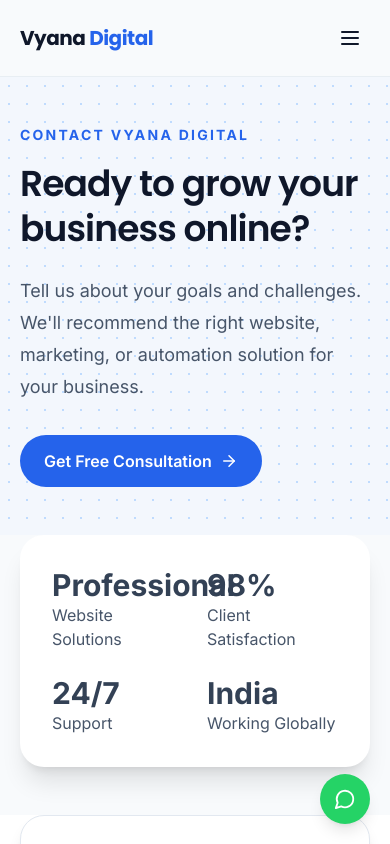
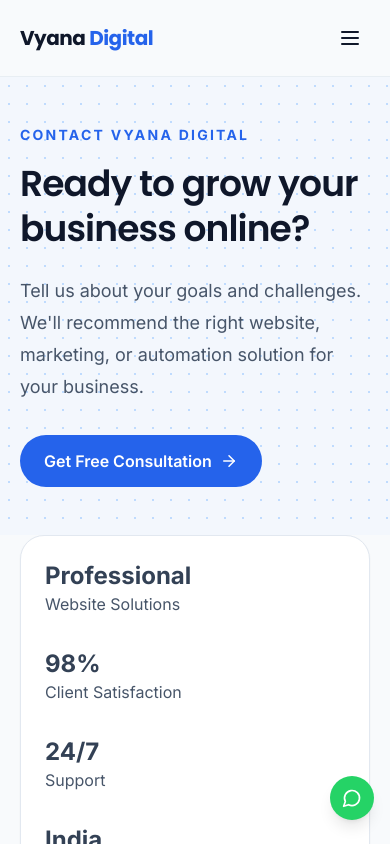
Before and after one commit to Kunal61-afk/vyana-website, a Next.js app: page /contact in a window 390 px wide. Shown: the top 844 px of the page. Built offline with nearby package versions, Linux system fonts and the light colour scheme.

Commit message:
Fix mobile contact page

```diff
--- a/app/contact/page.tsx
+++ b/app/contact/page.tsx
@@ -2,25 +2,25 @@
 export const metadata: Metadata = { title: "Contact", description: "Book a free consultation with Vyana Digital to discuss your website, marketing or AI automation goals." };
 export default function Contact() { return <> <div className="pb-8"> <PageHero label="Contact Vyana Digital" title="Ready to grow your business online?" copy="Tell us about your goals and challenges. We'll recommend the right website, marketing, or automation solution for your business."/></div><section className="-mt-8 pb-12">
   <div className="container-page">
-    <div className="grid grid-cols-2 gap-6 rounded-3xl bg-white p-8 shadow-xl md:grid-cols-4">
+    <div className="grid grid-cols-1 sm:grid-cols-2 md:grid-cols-4 gap-8 rounded-3xl border border-slate-200 bg-white p-6 sm:p-8 shadow-sm">
 
       <div>
-        <h3 className="text-3xl font-bold">Professional</h3>
+        <h3 className="text-2xl sm:text-3xl font-bold break-words">Professional</h3>
         <p className="text-slate-600">Website Solutions</p>
       </div>
 
       <div>
-        <h3 className="text-3xl font-bold">98%</h3>
+        <h3 className="text-2xl sm:text-3xl font-bold break-words">98%</h3>
         <p className="text-slate-600">Client Satisfaction</p>
       </div>
 
       <div>
-        <h3 className="text-3xl font-bold">24/7</h3>
+        <h3 className="text-2xl sm:text-3xl font-bold break-words">24/7</h3>
         <p className="text-slate-600">Support</p>
       </div>
 
       <div>
-        <h3 className="text-3xl font-bold">India</h3>
+        <h3 className="text-2xl sm:text-3xl font-bold break-words">India</h3>
         <p className="text-slate-600">Working Globally</p>
       </div>
 
--- a/components/floating-actions.tsx
+++ b/components/floating-actions.tsx
@@ -1,3 +1,16 @@
 "use client";
 import { ArrowUp, MessageCircle } from "lucide-react"; import { useEffect, useState } from "react";
-export function FloatingActions() { const [visible, setVisible] = useState(false); useEffect(() => { const listener = () => setVisible(window.scrollY > 500); window.addEventListener("scroll", listener); return () => window.removeEventListener("scroll", listener); }, []); return <div className="fixed bottom-5 right-5 z-30 flex flex-col gap-3"><a href="https://wa.me/919876543210" target="_blank" aria-label="Chat on WhatsApp" className="rounded-full bg-[#25D366] p-3.5 text-white shadow-lg transition hover:scale-105"><MessageCircle size={22}/></a>{visible && <button onClick={() => window.scrollTo({ top: 0, behavior: "smooth" })} aria-label="Scroll to top" className="rounded-full bg-ink p-3.5 text-white shadow-lg transition hover:scale-105"><ArrowUp size={20}/></button>}</div>; }
+export function FloatingActions() { const [visible, setVisible] = useState(false); useEffect(() => { const listener = () => setVisible(window.scrollY > 500); window.addEventListener("scroll", listener); return () => window.removeEventListener("scroll", listener); }, []); return <div className="fixed bottom-6 right-4 z-50 flex flex-col gap-4"><a href="https://wa.me/918630471168" target="_blank" aria-label="Chat on WhatsApp" className="rounded-full bg-[#25D366] p-3 text-white shadow-lg transition hover:scale-105 md:p-3.5">
+  <MessageCircle size={20}/>
+</a>
+
+{visible &&
+
+<button
+  onClick={() => window.scrollTo({ top: 0, behavior: "smooth" })}
+  aria-label="Scroll to top"
+  className="rounded-full bg-ink p-3 text-white shadow-lg transition hover:scale-105 md:p-3.5"
+>
+  <ArrowUp size={18}/>
+</button>
+}</div>; }
```
